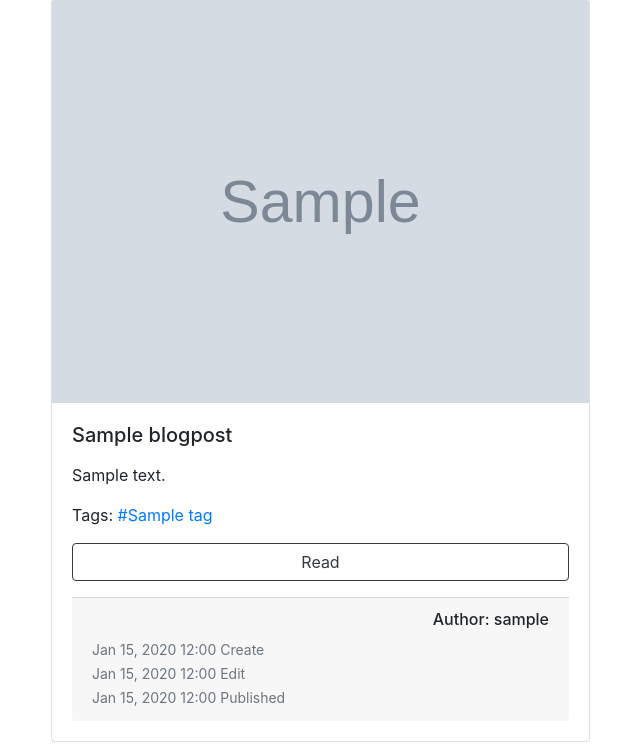
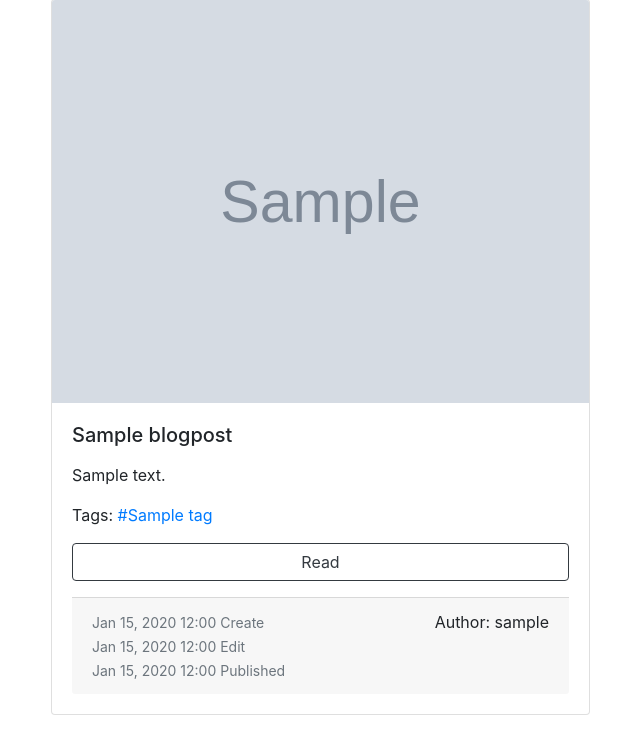
Before and after one commit to SuslaDmitry/MyBlog, a Django app: page / in a window 1280 px wide. Shown: the part 119-869 px from the top of the page, without its empty margins (42-682 px from the left). After the commit the page ends 834 px from the top, so only its background shows below. Run offline with Django 3.2, Linux system fonts and the light colour scheme; tables that the repository leaves empty hold one stand-in row (values such as "Sample post"); grey boxes marked "Sample" are stand-in pictures; some libraries are stand-ins or nearby versions.

Commit message:
Author and tag-index

```diff
--- a/blogs/templates/blogs/index.html
+++ b/blogs/templates/blogs/index.html
@@ -27,7 +27,7 @@
                 <div class="pb-3">
                     Tags:
                     {% for tag in post.tags.all %}
-                    <a href="{{ tag.get_absolute_url }}">
+                    <a href="{% url 'blogs:tag_detail' tag.id %}">
                         #{{ tag.title }}
                     </a>
                     {% empty %}
@@ -37,7 +37,7 @@
                 <p><a href="{% url 'blogs:post_details' post.id %}" class="btn btn-outline-dark btn-block"
                       role="button">Read</a></p>
                 <div class="card-footer">
-                    <h6 align="right">Author: {{ post.owner }}</h6>
+                    <div class="float-right">Author: {{ post.owner }}</div>
                     <small class="text-muted">{{ post.date_added|date:'M d, Y H:i' }} Create</small>
                     <br><small class="text-muted">{{ post.date_edit|date:'M d, Y H:i' }} Edit</small></br>
                     <small class="text-muted">{{ post.date_publication|date:'M d, Y H:i' }} Published</small>
--- a/blogs/templates/blogs/my_posts.html
+++ b/blogs/templates/blogs/my_posts.html
@@ -51,7 +51,7 @@
 
                 <p></p>
                 <div class="card-footer">
-                    <h6 align="right">Author: {{ post.owner }}</h6>
+                    <div class="float-right">Author: {{ post.owner }}</div>
                     <small class="text-muted">{{ post.date_added|date:'M d, Y H:i' }} Create</small>
                     <br><small class="text-muted">{{ post.date_edit|date:'M d, Y H:i' }} Edit</small></br>
                     {% if post.public %}
--- a/blogs/templates/blogs/tag_detail.html
+++ b/blogs/templates/blogs/tag_detail.html
@@ -36,7 +36,7 @@
                 <p><a href="{% url 'blogs:post_details' post.id %}" class="btn btn-outline-dark btn-block"
                       role="button">Read</a></p>
                 <div class="card-footer">
-                    <h6 align="right">Author: {{ post.owner }}</h6>
+                    <div class="float-right">Author: {{ post.owner }}</div>
                     <small class="text-muted">{{ post.date_added|date:'M d, Y H:i' }} Create</small>
                     <br><small class="text-muted">{{ post.date_edit|date:'M d, Y H:i' }} Edit</small></br>
                     <small class="text-muted">{{ post.date_publication|date:'M d, Y H:i' }} Published</small>
```
